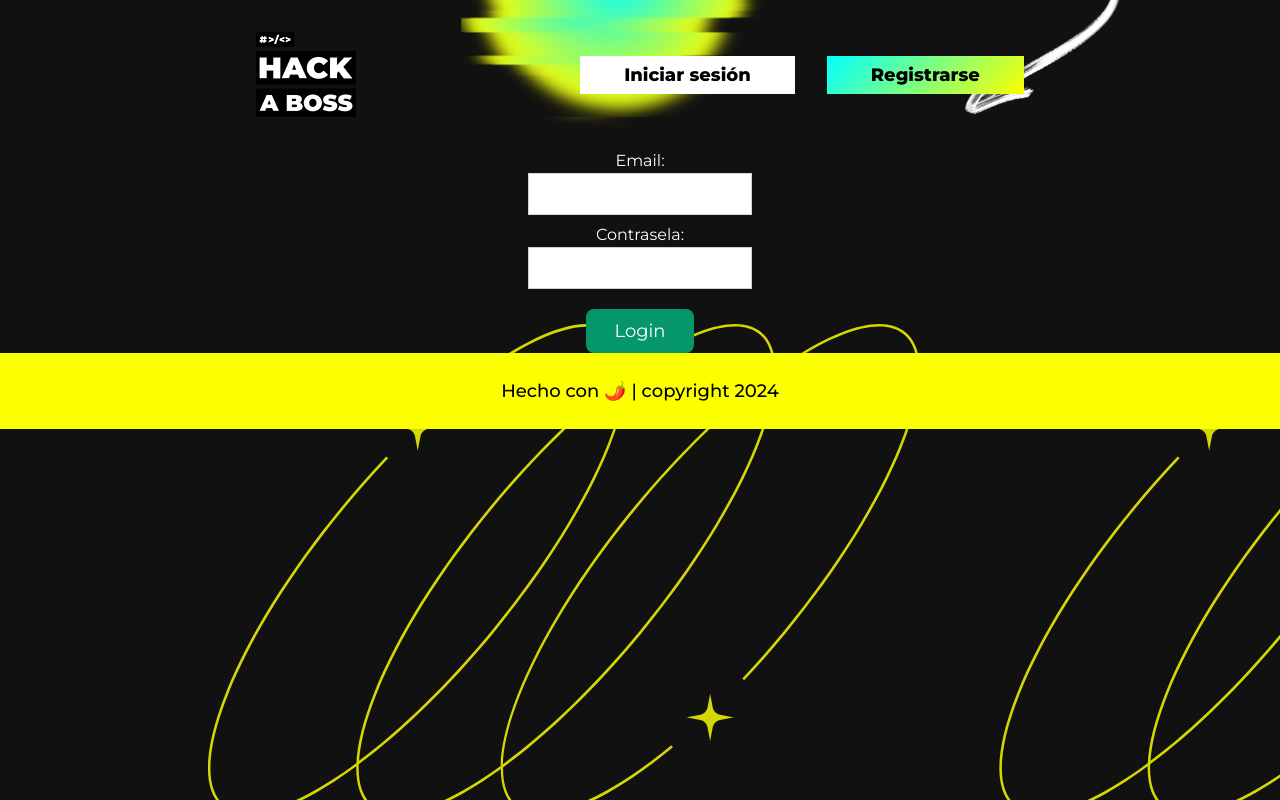
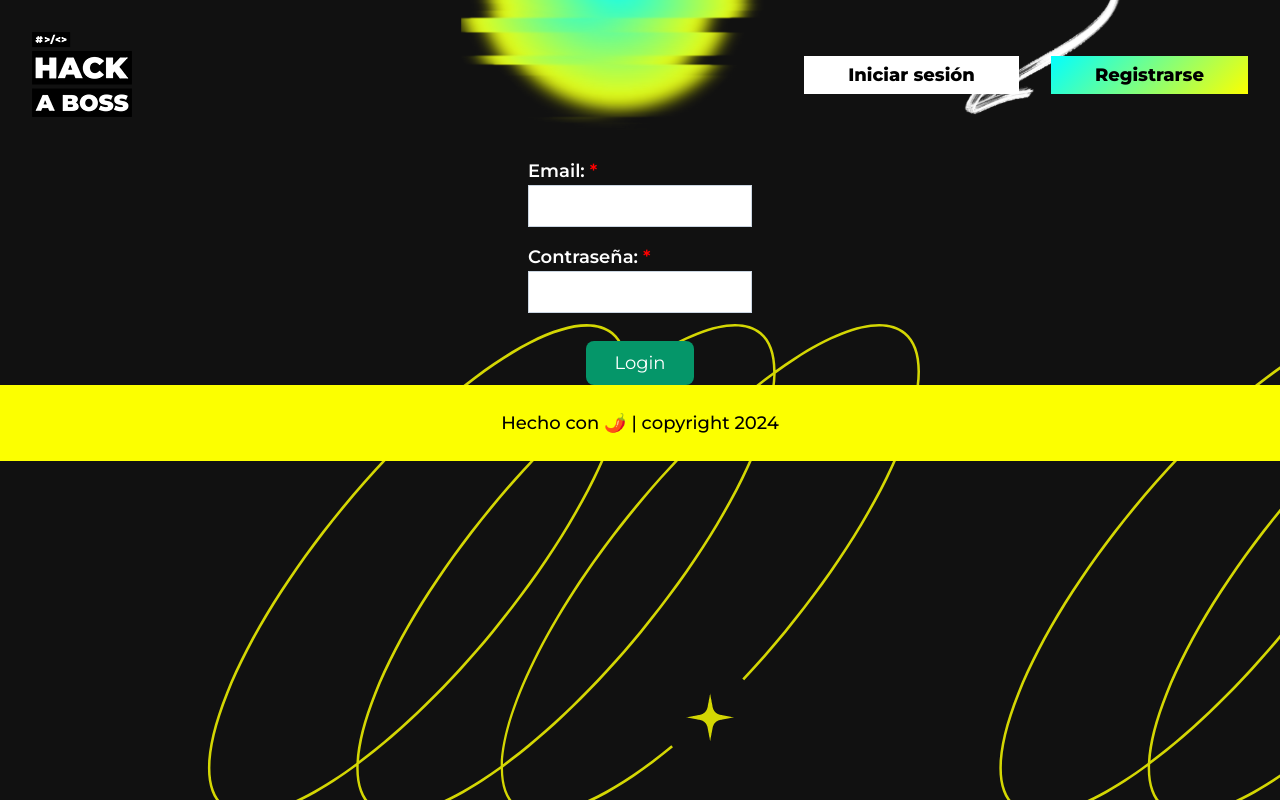
Before and after one commit to HectornsGit/FreedayQuiz_front, a Next.js app: page /login in a window 1280 px wide. Built offline with nearby package versions, Linux system fonts and the light colour scheme; no server answers.

Commit message:
general styles for form login

```diff
--- a/src/components/Header.jsx
+++ b/src/components/Header.jsx
@@ -18,7 +18,7 @@ export default function Header() {
     }
 
     return (
-        <header className="flex items-center justify-evenly text-white p-8 bg-header">
+        <header className="flex items-center justify-between text-white p-8 bg-header">
             <h1>
                 {/* Pongo las imágenes asi porque cuando es versión movil aparece un logo y cuando es version mas grande, otro */}
                 <Image
--- a/src/components/login.form.jsx
+++ b/src/components/login.form.jsx
@@ -37,8 +37,8 @@ function LoginForm() {
                 className="flex flex-col justify-center items-center"
                 onSubmit={handleSubmit}
             >
-                <div className="flex flex-col items-center">
-                    <label>Email:</label>
+                <div className="flex flex-col m-2">
+                    <label className='text-lg font-semibold text-left'>Email: <span className='text-[--red] font-semibold'>*</span></label>
                     <input
                         type="text"
                         value={email}
@@ -49,8 +49,8 @@ function LoginForm() {
                         className="input-default"
                     />
                 </div>
-                <div className="flex flex-col items-center mt-2">
-                    <label>Contrasela:</label>
+                <div className="flex flex-col m-2">
+                    <label className='text-lg font-semibold text-left'>Contraseña: <span className='text-[--red] font-semibold'>*</span></label>
                     <input
                         type="password"
                         value={password}
@@ -62,12 +62,15 @@ function LoginForm() {
                     />
                 </div>
 
-                <button
-                    className="px-7 py-2 rounded-lg bg-emerald-600 hover:bg-emerald-900 text-white justify-center items-center text-lg mt-5"
-                    type="submit"
-                >
+               {/*  <div className="flex flex-col items-center mt-10">
+                <button type="submit" className="text-black font-extrabold text-lg bg-white px-11 py-2
+                hover:bg-black hover:text-white hover:box-shadow-white"> Iniciar sesión </button>
+                </div> */}
+                <button className="px-7 py-2 rounded-lg bg-emerald-600 hover:bg-emerald-900 text-white justify-center items-center text-lg mt-5"
+                type="submit">
                     Login
                 </button>
+
             </form>
         </div>
     )
--- a/src/styles/globals.css
+++ b/src/styles/globals.css
@@ -6,6 +6,8 @@
   /*colores personalizados*/
   --cyan: #01ffff;
   --yellow: #fcff00;
+  --red: #ff0000;
+  --green: #39ff14;
   --color-gradient: linear-gradient(135deg,var(--cyan),var(--yellow));
 
   --foreground-rgb: 0, 0, 0;
```
